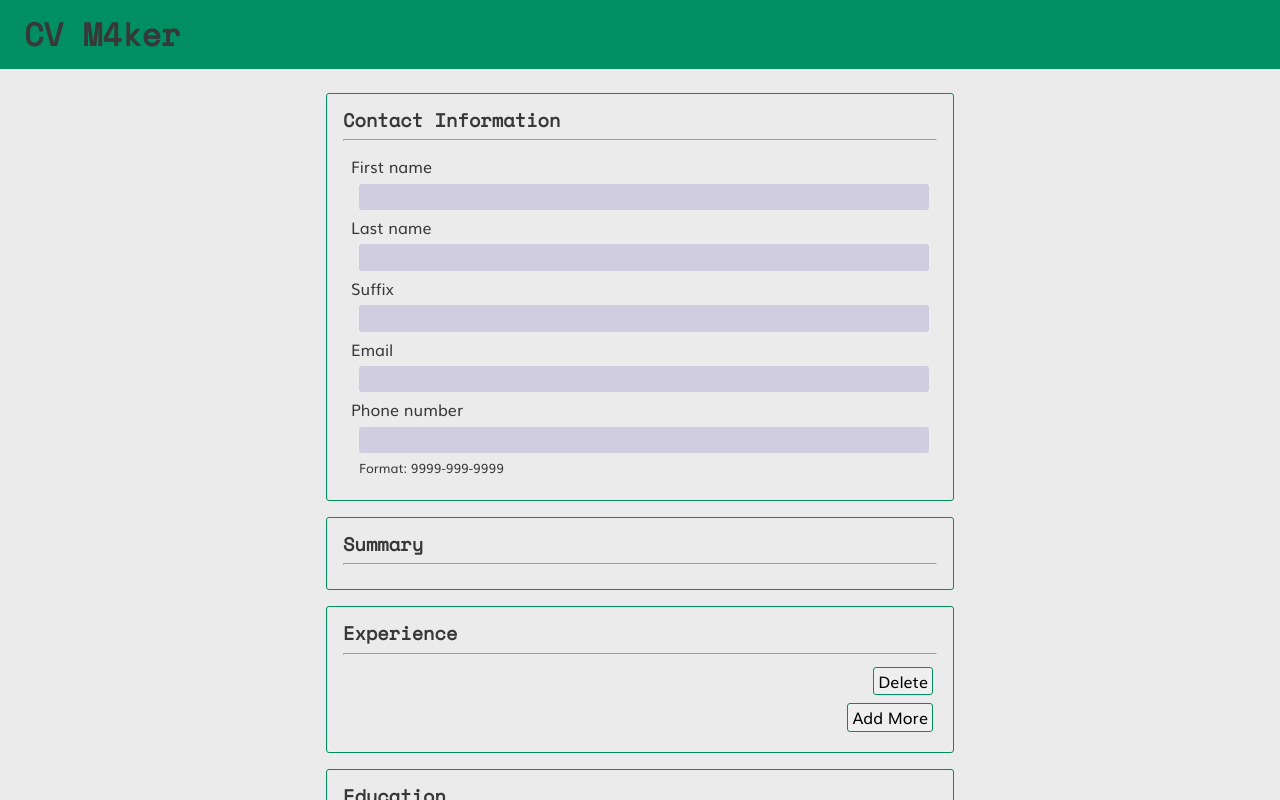
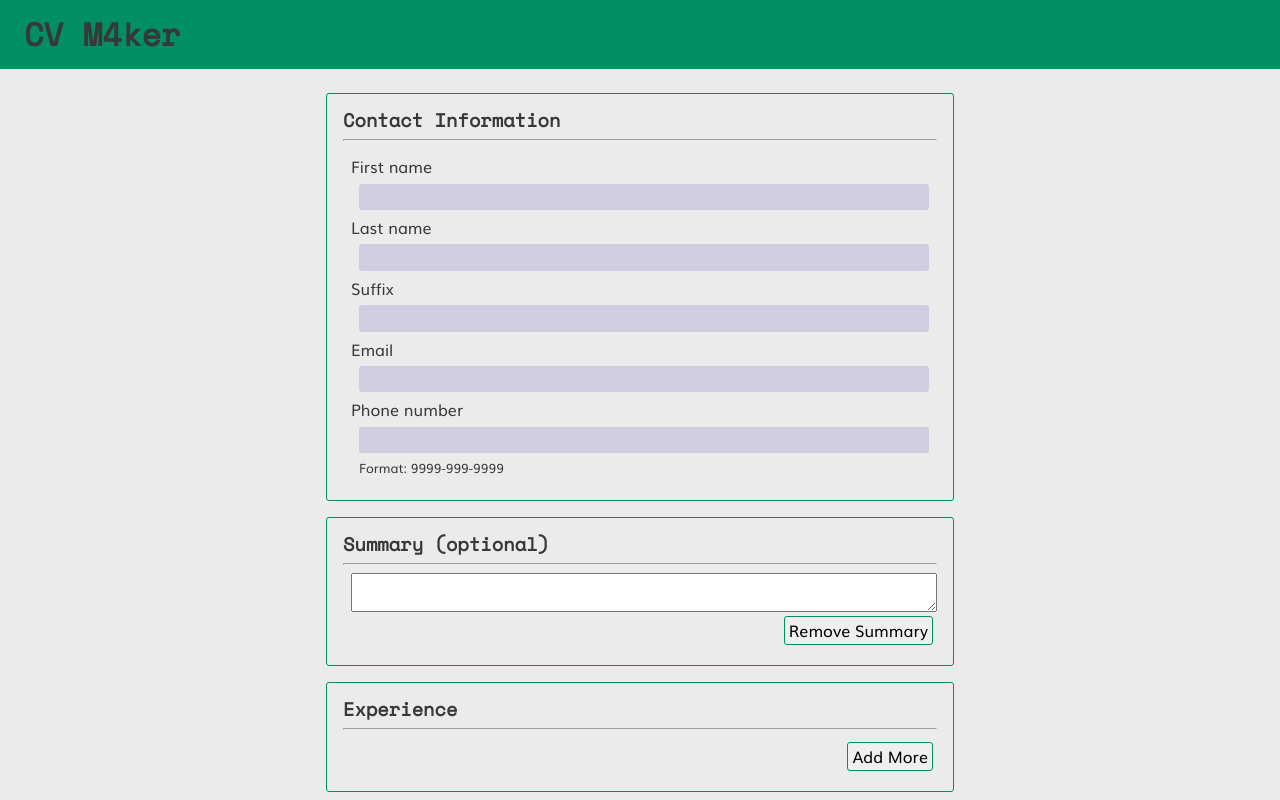
Before and after one commit to mrjgamboa/cv-project, a React (Create React App) app: page / in a window 1280 px wide. Built offline with nearby package versions, Linux system fonts and the light colour scheme.

Commit message:
updated CVForm

```diff
--- a/src/components/cv-form/CVForm.js
+++ b/src/components/cv-form/CVForm.js
@@ -67,8 +67,27 @@ class CVForm extends Component {
     }
   }
 
+  removeSummary = () => {
+    this.setState({
+      ...this.state,
+      summary: [],
+    });
+  }
+
+  addSummary = () => {
+    this.setState({
+      ...this.state,
+      summary: [{
+        id: uniqid(),
+        text: '',
+      }],
+    });
+  }
+
   render() {
-    const { contact, experience, education, data } = this.state;
+    const {
+      summary, contact,experience, education, data, skills,
+    } = this.state;
 
     console.log(this.state.contact); // temporary console
     console.log(experience.length, education.length) // temporary console
@@ -132,11 +151,25 @@ class CVForm extends Component {
             </div>
           </section>
           <section id='summary'>
-            <h2>Summary</h2>
+            <h2>Summary (optional)</h2>
             <hr />
-            {
-              //foreach
-              //div
+            {summary.map((content, index) => {
+              return (
+                <div key='content.id'>
+                  <textarea /> { /* or input that can grow */}
+                  <button
+                    type='button'
+                    className={styles.delete}
+                    onClick={this.removeSummary}
+                  >Remove Summary</button>
+                </div>
+              );
+            })}
+            {summary.length === 0 &&
+              <button
+                type='button'
+                onClick={this.addSummary}
+              >Add Summary</button>
             }
           </section>
           <section id='experience'>
@@ -147,7 +180,7 @@ class CVForm extends Component {
               return (
                 <div key={exp.id}>
                   {/*other inputs*/}
-                  {index > -1 && // change -1 to 0
+                  {index > 0 &&
                     <button
                       type='button'
                       className={styles.delete}
```
